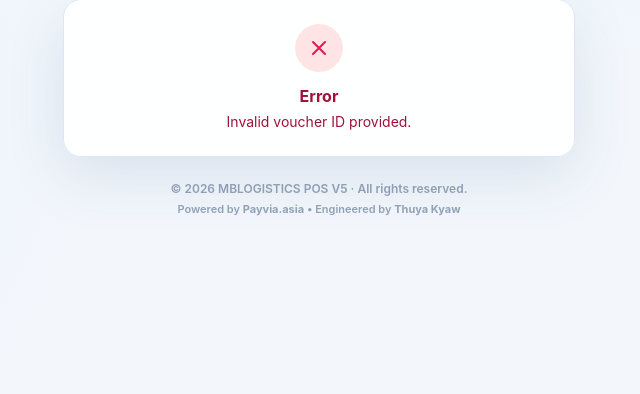
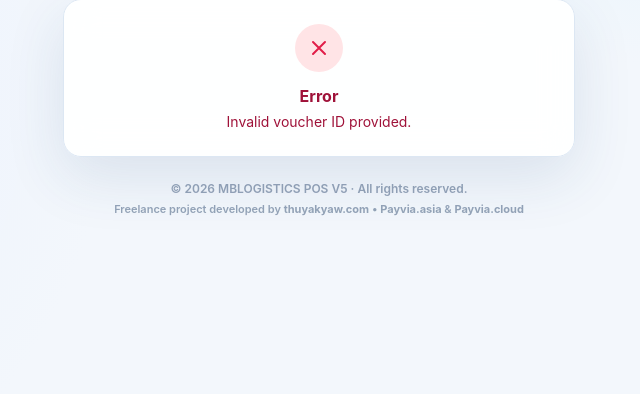
Before and after one commit to Filip2k03/mbpos, a PHP site: page /customer_voucher_view.php in a window 1280 px wide. Shown: the part 353-747 px from the top of the page, without its empty margins (321-961 px from the left). Run offline with PHP 8.4, Linux system fonts and the light colour scheme; some libraries are stand-ins or nearby versions.

Commit message:
feat(v5): update customer tracking view datetime formatting and freelance portfolio credits

```diff
--- a/pos/config.php
+++ b/pos/config.php
@@ -53,7 +53,7 @@ if (!isset($_COOKIE['mbpos_csrf']) && !headers_sent()) {
 
 // Application Configuration
 define('APP_NAME', 'MBLOGISTICS POS');
-define('APP_VERSION', '5.3.3');
+define('APP_VERSION', '5.3.4');
 define('APP_URL', 'https://mbpos.online');
 
 // Voucher Code Configuration
--- a/pos/customer_voucher_view.php
+++ b/pos/customer_voucher_view.php
@@ -138,7 +138,7 @@ if ($voucher_id <= 0) {
                         </div>
                         <div class="p-3.5 flex justify-between items-center text-sm">
                             <span class="text-slate-500 font-semibold" data-i18n="Date">Creation Date</span>
-                            <span class="font-medium text-slate-700"><?= date('F j, Y · H:i', strtotime($voucher_data['created_at'])) ?> (GMT+6:30)</span>
+                            <span class="font-medium text-slate-700"><?= format_datetime_myanmar($voucher_data['created_at'], 'date') ?> · <?= format_datetime_myanmar($voucher_data['created_at'], 'time') ?> (GMT+6:30)</span>
                         </div>
                     </div>
                 </div>
@@ -153,9 +153,9 @@ if ($voucher_id <= 0) {
         <div class="text-center mt-6 text-xs font-semibold text-slate-400 space-y-1">
             <p>&copy; <?= date('Y') ?> MBLOGISTICS POS V5 · All rights reserved.</p>
             <p class="text-[11px] text-slate-400">
-                <span>Powered by <a href="https://payvia.asia" target="_blank" rel="noopener noreferrer" class="hover:text-blue-500 font-bold">Payvia.asia</a></span>
+                <span>Freelance project developed by <a href="https://thuyakyaw.com" target="_blank" rel="noopener noreferrer" class="hover:text-blue-500 font-bold" title="Thuya Kyaw — Lead Software Engineer & Architect (thuyakyaw.com)">thuyakyaw.com</a></span>
                 <span>&bull;</span>
-                <span>Engineered by <a href="https://thuyakyaw.com" target="_blank" rel="noopener noreferrer" class="hover:text-blue-500 font-bold" title="Thuya Kyaw — Lead Software Engineer & Architect">Thuya Kyaw</a></span>
+                <span><a href="https://payvia.asia" target="_blank" rel="noopener noreferrer" class="hover:text-blue-500 font-bold">Payvia.asia</a> &amp; <a href="https://payvia.cloud" target="_blank" rel="noopener noreferrer" class="hover:text-blue-500 font-bold">Payvia.cloud</a></span>
             </p>
         </div>
     </div>
--- a/pos/sw.js
+++ b/pos/sw.js
@@ -1,4 +1,4 @@
-const CACHE_NAME = 'mbpos-v5-shell-2026-09-17-r17';
+const CACHE_NAME = 'mbpos-v5-shell-2026-09-17-r18';
 const APP_SHELL = [
   './offline.html',
   './assets/css/style.css',
```
